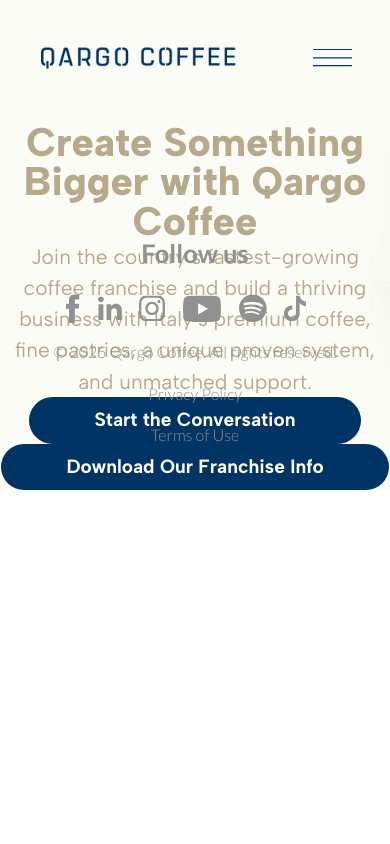
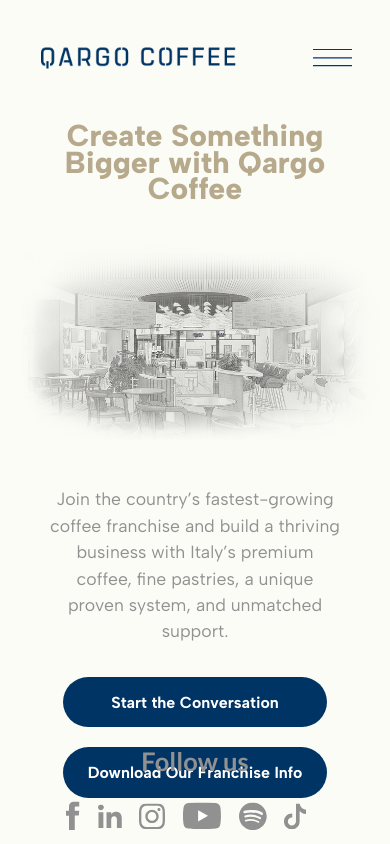
Before and after one commit to JhonveraDev/qargo_coffee_v3, a React (Vite) app: page /franchise in a window 390 px wide. Shown: the top 844 px of the page. Built offline with nearby package versions, Linux system fonts and the light colour scheme.

Commit message:
feat: add BusinessModels component to franchise feature

```diff
--- a/src/assets/styles/global.css
+++ b/src/assets/styles/global.css
@@ -1387,6 +1387,10 @@
   z-index: 0;
 }
 
+.header-franchise__mobile-image {
+  display: none;
+}
+
 .header-franchise__content {
   display: flex;
   justify-content: center;
@@ -1394,4 +1398,201 @@
   flex-direction: column;
   text-align: center;
   z-index: 1;
+  gap: 3.5rem;
+
+  max-width: 900px;
+  margin: 0 auto;
+  padding: 6rem 4rem 10rem;
 }
+
+.header-franchise__title {
+  line-height: 87%;
+}
+
+.header-franchise__text {
+  color: var(--text-main);
+}
+
+.header-franchise__actions {
+  display: grid;
+  grid-template-columns: 1fr 1fr;
+  gap: 3rem;
+}
+
+.header-franchise__button {
+  line-height: 25px;
+}
+
+.header-franchise__button--primary {
+  padding: 1rem;
+}
+
+.header-franchise__button--secondary {
+  padding: 10px 4.375rem;
+}
+
+@media (max-width: 1100px) {
+  .header-franchise__background {
+    background-size: contain;
+  }
+}
+
+@media (max-width: 1050px) {
+  .header-franchise__content {
+    padding: 5rem 7rem 11rem;
+  }
+
+  .header-franchise__title {
+    font-size: 3rem;
+  }
+
+  .header-franchise__text {
+    font-size: 1.3rem;
+  }
+
+  .header-franchise__button {
+    font-size: 1.3rem;
+  }
+}
+
+@media (max-width: 895px) {
+  .header-franchise__actions {
+    grid-template-columns: 1fr;
+    gap: 20px;
+    width: 58%;
+  }
+
+  .header-franchise__button--primary {
+    padding: 1.4rem 1.5rem;
+  }
+
+  .header-franchise__button--secondary {
+    padding: 1.4rem 1.5rem;
+  }
+}
+
+@media (max-width: 800px) {
+  .header-franchise__content {
+    padding: 3rem 7rem 11rem;
+  }
+
+  .header-franchise__title {
+    font-size: 2.5rem;
+  }
+
+  .header-franchise__text {
+    font-size: 1.1rem;
+  }
+
+  .header-franchise__button {
+    font-size: 1.1rem;
+  }
+
+  .header-franchise__button--primary {
+    padding: 1rem 1rem;
+  }
+
+  .header-franchise__button--secondary {
+    padding: 1rem 1rem;
+  }
+}
+
+@media (max-width: 790px) {
+  .header-franchise__mobile-image {
+    display: block;
+    margin-top: 3rem;
+    margin-bottom: 1.8rem;
+    transform: scale(1.25);
+  }
+
+  .header-franchise__background {
+    display: none;
+    visibility: hidden;
+  }
+
+  .header-franchise__content {
+    padding: 2rem 5rem 11rem;
+    gap: 2rem;
+  }
+}
+
+@media (max-width: 640px) {
+  .header-franchise__title {
+    font-size: 2.1rem;
+  }
+
+  .header-franchise__button {
+    font-size: 1rem;
+  }
+}
+
+@media (max-width: 590px) {
+  .header-franchise__actions {
+    width: 75%;
+  }
+}
+
+@media (max-width: 570px) {
+  .header-franchise__mobile-image {
+    margin-top: 2rem;
+    margin-bottom: 1.4rem;
+  }
+
+  .header-franchise__content {
+    padding: 1rem 4rem 11rem;
+  }
+}
+
+@media (max-width: 490px) {
+  .header-franchise__content {
+    padding: 0.8rem 3rem 11rem;
+  }
+}
+
+@media (max-width: 470px) {
+  .header-franchise__actions {
+    width: 90%;
+  }
+}
+
+@media (max-width: 420px) {
+  .header-franchise__title {
+    font-size: 1.9rem;
+  }
+
+  .header-franchise__content {
+    padding-top: 0;
+  }
+
+  .header-franchise__button--primary,
+  .header-franchise__button--secondary {
+    padding: 0.8rem 1rem
+  }
+}
+
+@media (max-width: 375px) {
+  .header-franchise__content {
+    padding: 0rem 1.5rem 11rem;
+  }
+}
+
+@media (max-width: 340px) {
+  .header-franchise__title {
+    font-size: 1.7rem;
+  }
+
+  .header-franchise__text {
+    font-size: 1rem;
+  }
+
+  .header-franchise__button {
+    font-size: 0.9rem;
+  }
+}
+
+@media (max-width: 340px) {
+  .header-franchise__button {
+    width: 100%;
+    font-size: 0.8rem;
+  }
+}
--- /dev/null
+++ b/src/features/franchise/components/BusinessModels.tsx
@@ -0,0 +1,7 @@
+import React from 'react'
+
+export const BusinessModels = () => {
+  return (
+    <div>BusinessModels</div>
+  )
+}
--- a/src/features/franchise/components/HeaderFranchise.tsx
+++ b/src/features/franchise/components/HeaderFranchise.tsx
@@ -1,6 +1,8 @@
 import React from 'react';
 
 import { Title, Button, Text } from "../../../ui/components/index";
+
+import franchiseHeaderImage from "../../../assets/images/franchise/franchise-header-responsive.png";
 
 export const HeaderFranchise = () => {
   return (
@@ -8,6 +10,7 @@
       {/* Background */}
       <div className="header-franchise__background" aria-hidden="true" />
 
+      {/* Content */}
       <div className="header-franchise__content">
         <Title
           title="Create Something Bigger with Qargo Coffee"
@@ -16,6 +19,8 @@
           className="header-franchise__title"
         />
 
+        <img src={franchiseHeaderImage} alt="" className='header-franchise__mobile-image' />
+
         <Text
           text="Join the country’s fastest-growing coffee franchise and build a thriving business with Italy’s premium coffee, fine pastries, a unique proven system, and unmatched support."
           size="lg"
@@ -23,8 +28,8 @@
         />
 
         <div className="header-franchise__actions">
-          <Button text="Start the Conversation" size="md" className="header-franchise__button" />
-          <Button text="Download Our Franchise Info" size="md" className="header-franchise__button" />
+          <Button text="Start the Conversation" size="md" className="header-franchise__button header-franchise__button--primary" />
+          <Button text="Download Our Franchise Info" size="md" className="header-franchise__button header-franchise__button--secondary" />
         </div>
       </div>
     </header>
--- a/src/features/franchise/index.ts
+++ b/src/features/franchise/index.ts
@@ -1 +1,2 @@
 export * from './components/HeaderFranchise';
+export * from './components/BusinessModels';
--- a/src/features/franchise/page/FranchisePage.tsx
+++ b/src/features/franchise/page/FranchisePage.tsx
@@ -1,11 +1,12 @@
 import React from 'react'
 
-import { HeaderFranchise } from '../index';
+import { HeaderFranchise, BusinessModels } from '../index';
 
 export const FranchisePage = () => {
   return (
     <>
       <HeaderFranchise />
+      <BusinessModels />
     </>
   )
 }
```
Also changed, not shown: src/assets/images/franchise/franchise-header-responsive.png (added).
